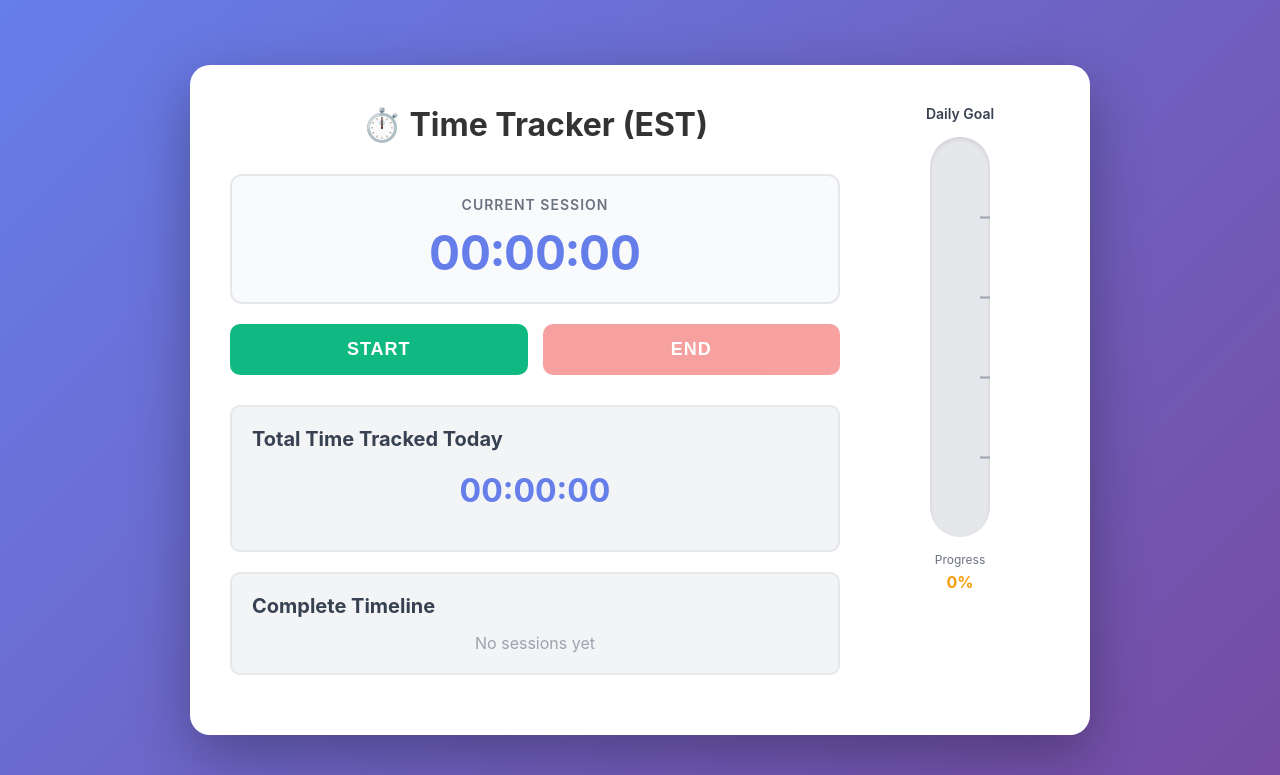
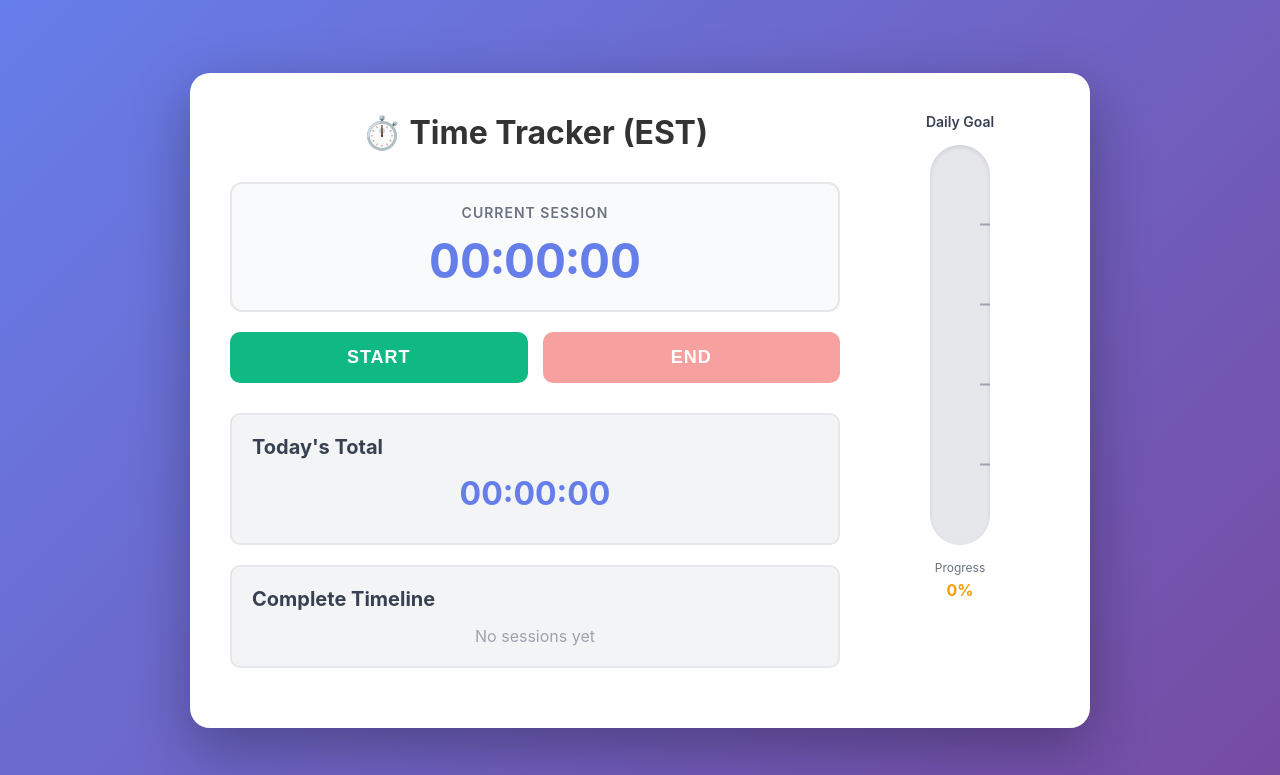
Before and after one commit to clarkesw/TimeKeeper, a Flask app: page / in a window 1280 px wide. Shown: the top 775 px of the page. Run offline with Flask 3, Linux system fonts and the light colour scheme; data that the repository does not hold is empty.

Commit message:
Favicon fixed

```diff
--- a/Templates/index.html
+++ b/Templates/index.html
@@ -200,7 +200,7 @@
             font-weight: 700;
             color: #667eea;
             text-align: center;
-            margin: 20px 0;
+            margin: 10px 0;
         }
 
         .entries {
@@ -379,7 +379,7 @@
             <div id="saveStatus" class="save-status" style="display: none;"></div>
 
             <div class="stats">
-                <h2>Total Time Tracked Today</h2>
+                <h2>Today's Total</h2>
                 <div class="total-time" id="totalTime">00:00:00</div>
             </div>
 
```
Also changed, not shown: green_clock.jpg (deleted), static/favicon-stopped.png (added).
